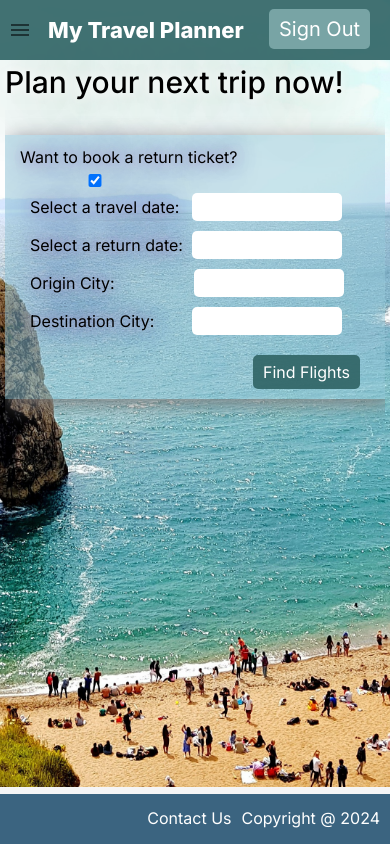
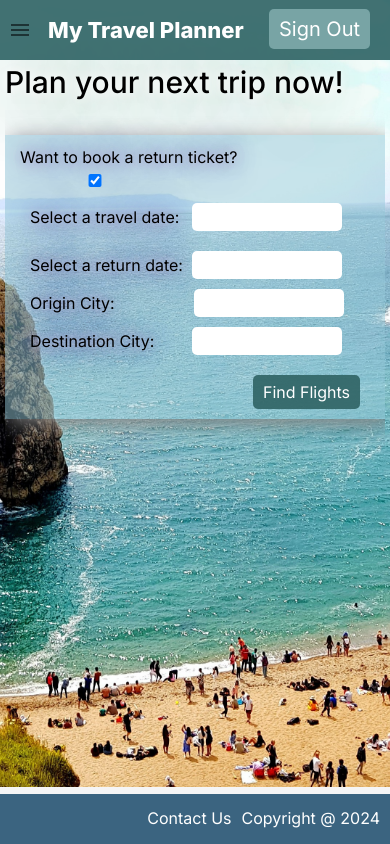
Before and after one commit to brishketukislay/book-your-flight, a Next.js app: page /users/travel-planner in a window 390 px wide. Built offline with nearby package versions, Linux system fonts and the light colour scheme; sample sign-in values are in the browser's storage.

Commit message:
datepicker update

```diff
--- a/app/users/travel-planner/travel-planner.module.css
+++ b/app/users/travel-planner/travel-planner.module.css
@@ -67,6 +67,6 @@
     margin-right: 5px;
   }
   .datePickerContainer{
-    margin-top: 0;
+    /* margin-top: 0; */
   }
  }
```
